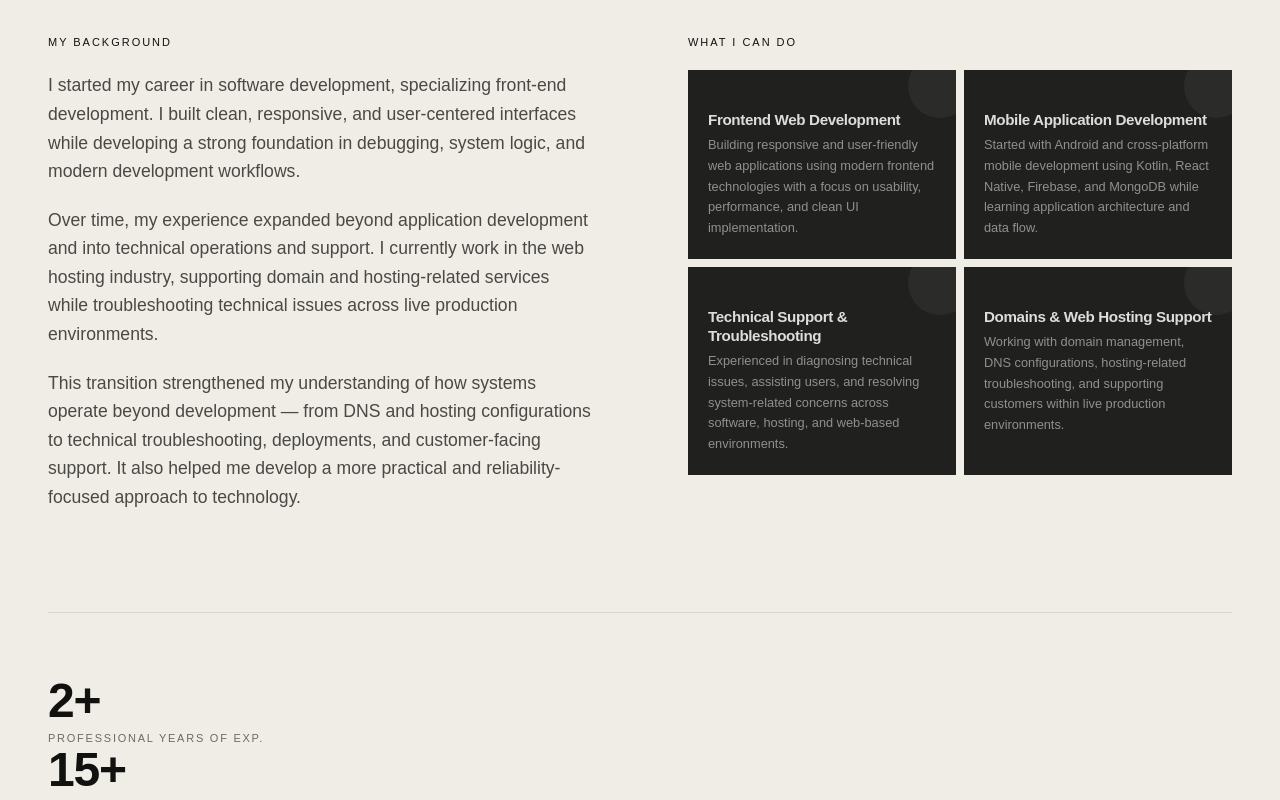
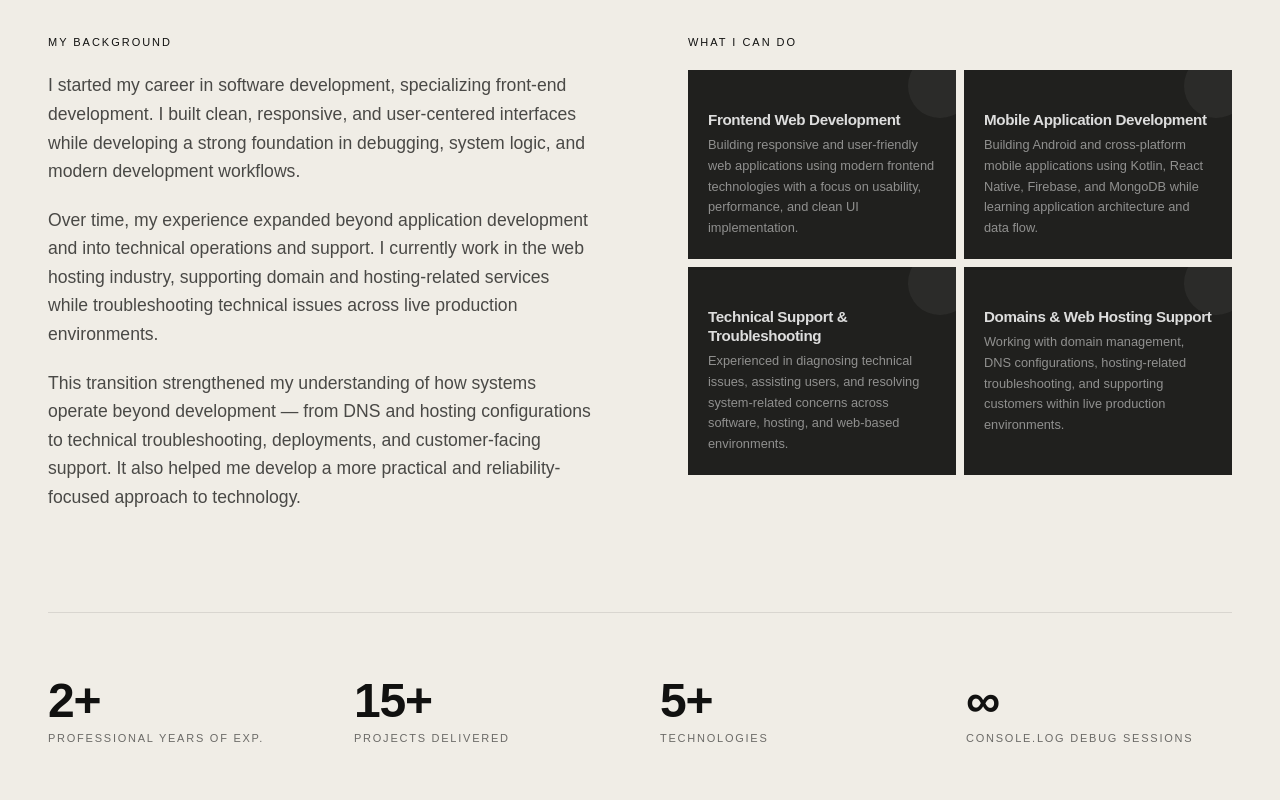
Before and after one commit to janinevallente/janinevallente-portfolio, a Next.js app: page / in a window 1280 px wide. Shown: the part 1240-2040 px from the top of the page. Built offline with nearby package versions, Linux system fonts and the light colour scheme.

Commit message:
enh: updated stats layout and refine what i can do details in About section

```diff
--- a/src/components/sections/About.tsx
+++ b/src/components/sections/About.tsx
@@ -98,9 +98,9 @@ export default function About() {
 
         {/* Stats row */}
         <FadeUp delay={0.05}>
-          <div className="grid-cols-1 md:grid-cols-2 gap-6 md:gap-10 mt-12 md:mt-20 pt-12 md:pt-16 border-t border-ink/10">
+         <div className="grid grid-cols-1 md:grid-cols-4 gap-6 md:gap-10 mt-12 md:mt-20 pt-12 md:pt-16 border-t border-ink/10">
             {stats.map((stat) => (
-              <div key={stat.label} className="flex flex-col gap-1.5 mb-5 md:mb-0">
+              <div key={stat.label} className="flex flex-col gap-1.5 mb-3.5 md:mb-0">
                 <span className="font-display font-bold text-[clamp(2rem,4vw,3rem)] tracking-tight text-ink leading-none">
                   {stat.value}
                 </span>
--- a/src/lib/data.ts
+++ b/src/lib/data.ts
@@ -103,7 +103,7 @@ export const portfolio = {
         id: "2",
         area: "Mobile Application Development",
         detail:
-          "Started with Android and cross-platform mobile development using Kotlin, React Native, Firebase, and MongoDB while learning application architecture and data flow.",
+          "Building Android and cross-platform mobile applications using Kotlin, React Native, Firebase, and MongoDB while learning application architecture and data flow.",
       },
       {
         id: "3",
```
